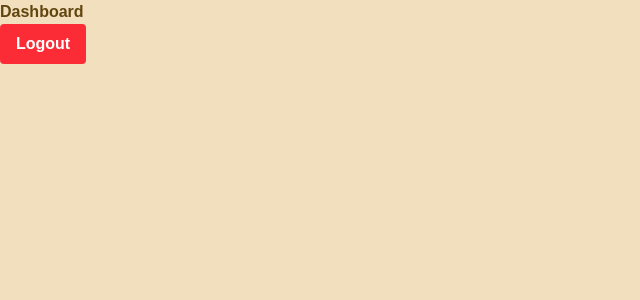
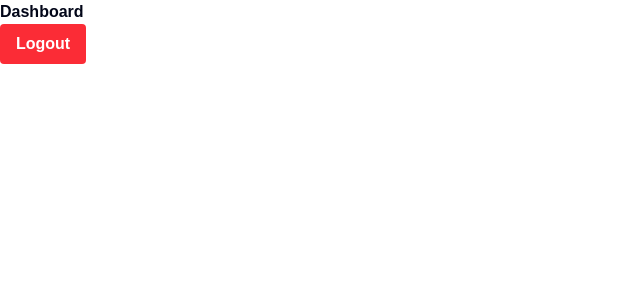
Before and after one commit to ShlokShrestha/Spendly, a Next.js app: page /dashboard in a window 1280 px wide. Shown: the top 300 px of the page, without its empty margins (0-640 px from the left). Built offline with nearby package versions, Linux system fonts and the light colour scheme.

Commit message:
update in theme

```diff
--- a/src/app/globals.css
+++ b/src/app/globals.css
@@ -59,40 +59,40 @@
 
 :root {
   --radius: 0.625rem;
-  --background: oklch(0.91 0.048 83.6);
-  --foreground: oklch(0.41 0.077 78.9);
-  --card: oklch(0.92 0.042 83.6);
-  --card-foreground: oklch(0.41 0.077 74.3);
-  --popover: oklch(0.92 0.042 83.6);
-  --popover-foreground: oklch(0.41 0.077 74.3);
-  --primary: oklch(0.71 0.097 111.7);
-  --primary-foreground: oklch(0.98 0.005 0);
-  --secondary: oklch(0.88 0.055 83.6);
-  --secondary-foreground: oklch(0.51 0.077 78.9);
-  --muted: oklch(0.86 0.064 83.7);
-  --muted-foreground: oklch(0.51 0.077 74.3);
-  --accent: oklch(0.86 0.055 83.6);
-  --accent-foreground: oklch(0.26 0.016 0);
-  --destructive: oklch(0.63 0.24 29.2);
-  --border: oklch(0.74 0.063 80.8);
-  --input: oklch(0.74 0.063 80.8);
-  --ring: oklch(0.51 0.077 74.3);
-  --chart-1: oklch(0.66 0.19 41.6);
-  --chart-2: oklch(0.68 0.16 184.9);
-  --chart-3: oklch(0.48 0.09 210.9);
-  --chart-4: oklch(0.85 0.19 85.4);
-  --chart-5: oklch(0.74 0.19 66.3);
-  --sidebar: oklch(0.87 0.059 83.7);
-  --sidebar-foreground: oklch(0.41 0.077 78.9);
-  --sidebar-primary: oklch(0.26 0.016 0);
-  --sidebar-primary-foreground: oklch(0.98 0.005 0);
-  --sidebar-accent: oklch(0.83 0.058 83.6);
-  --sidebar-accent-foreground: oklch(0.26 0.016 0);
-  --sidebar-border: oklch(0.91 0.005 0);
-  --sidebar-ring: oklch(0.71 0.005 0);
+  --card: oklch(1 0 0);
+  --card-foreground: oklch(0.129 0.042 264.695);
+  --popover: oklch(1 0 0);
+  --popover-foreground: oklch(0.129 0.042 264.695);
+  --primary: oklch(0.208 0.042 265.755);
+  --primary-foreground: oklch(0.984 0.003 247.858);
+  --secondary: oklch(0.968 0.007 247.896);
+  --secondary-foreground: oklch(0.208 0.042 265.755);
+  --muted: oklch(0.968 0.007 247.896);
+  --muted-foreground: oklch(0.554 0.046 257.417);
+  --accent: oklch(0.968 0.007 247.896);
+  --accent-foreground: oklch(0.208 0.042 265.755);
+  --destructive: oklch(0.577 0.245 27.325);
+  --border: oklch(0.929 0.013 255.508);
+  --input: oklch(0.929 0.013 255.508);
+  --ring: oklch(0.704 0.04 256.788);
+  --chart-1: oklch(0.646 0.222 41.116);
+  --chart-2: oklch(0.6 0.118 184.704);
+  --chart-3: oklch(0.398 0.07 227.392);
+  --chart-4: oklch(0.828 0.189 84.429);
+  --chart-5: oklch(0.769 0.188 70.08);
+  --sidebar: oklch(0.984 0.003 247.858);
+  --sidebar-foreground: oklch(0.129 0.042 264.695);
+  --sidebar-primary: oklch(0.208 0.042 265.755);
+  --sidebar-primary-foreground: oklch(0.984 0.003 247.858);
+  --sidebar-accent: oklch(0.968 0.007 247.896);
+  --sidebar-accent-foreground: oklch(0.208 0.042 265.755);
+  --sidebar-border: oklch(0.929 0.013 255.508);
+  --sidebar-ring: oklch(0.704 0.04 256.788);
   --primary-border: oklch(0.59 0.096 111.8);
   --destructive-foreground: oklch(0.97 0.018 0);
   --destructive-border: oklch(0.43 0.24 29.2);
+  --background: oklch(1 0 0);
+  --foreground: oklch(0.129 0.042 264.695);
 }
 
 .dark {
```
Also changed, not shown: 1 other file (tests, documents, lock files or other folders).
